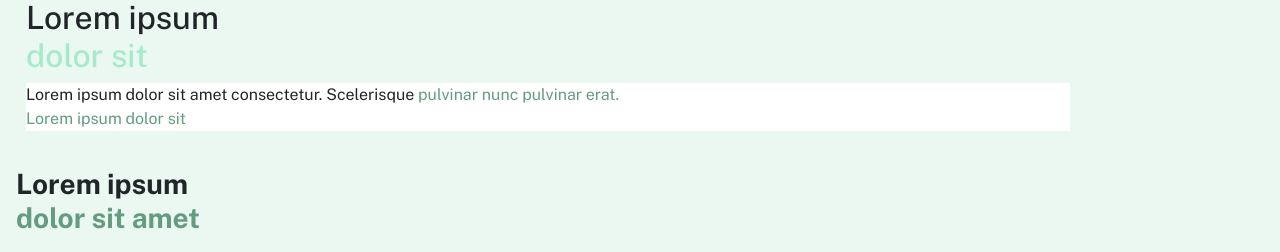
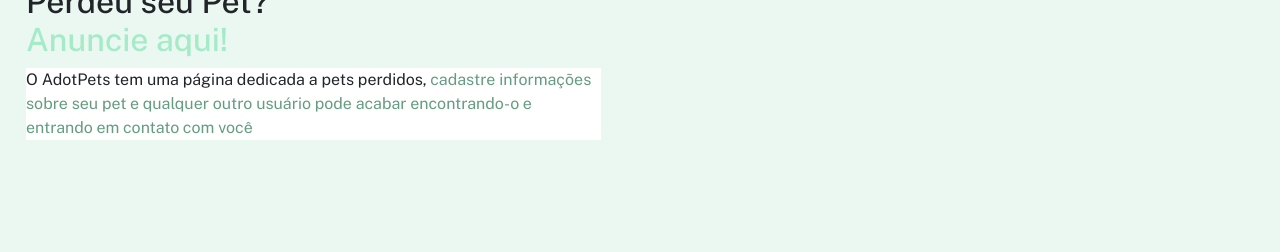
Before and after one commit to PedroLucasMoraisBorges/AdotPets, a Django app: page / in a window 1280 px wide. Shown: the part 2440-2692 px from the top of the page. Run offline with Django 4.2, Linux system fonts and the light colour scheme; some libraries are stand-ins or nearby versions.

Commit message:
landingPage

```diff
--- a/pages/views.py
+++ b/pages/views.py
@@ -47,6 +47,10 @@ class landingPage(View):
             return render(request, 'homeOficial.html')
         else:
             return redirecionar_usuario(request.user)
+    def post(self, request):
+        teste = request.POST.get('breed')
+        url = 'http://127.0.0.1:8000/home/?Search=' + teste
+        return redirect(url)
 
 
 class homePage(View):
--- a/static/css/homepage.css
+++ b/static/css/homepage.css
@@ -20,6 +20,10 @@ body {
 
 a {
     text-decoration: none;
+}
+
+p{
+    max-width: 575px;
 }
 
 @media only screen and (min-width: 1360px) {
--- a/store/views.py
+++ b/store/views.py
@@ -431,7 +431,10 @@ class VerCupom(View):
         totalValue = 0
 
         for item in pedidos:
-            totalValue += item.fk_product.value
+            print(totalValue)
+            totalValue += item.fk_product.value * item.ammount
+
+        print(totalValue)
 
         context = {
             'info' : getCompany(request.user),
--- a/templates/homeOficial.html
+++ b/templates/homeOficial.html
@@ -11,17 +11,14 @@
 <div>
     <div class="page-container">
         <header>
-
             <section class="header-section">
                 <img src="{% static 'imgs/coelho-home-page.svg' %}" alt="irregular ball" class="irregular-ball">
                 <div class="description-header-section">
-                    <h1>Lorem ipsum dolor sit.
+                    <h1>A melhor plataforma
                         <br>
-                        <span class="colorized-text-1">Nunc Vuputate Liberum.</span>
+                        <span class="colorized-text-1">voltada para pets</span>
                     </h1>
-                    <p>Horem ipsum dolor sit amet, consectetur adipiscing elit.
-                        <br>
-                        <span class="colorized-text-2">Lorem ipsum dolor sit amet.</span>
+                    <p>Venha fazer parte dos apaixonados por pets
                     </p>
                 </div>
             </section>
@@ -29,18 +26,26 @@
         <main>
             <div class="mid-form">
                 <div class="form-home-pg">
-                    <h2>Lorem ipsum dolor</h2>
-                    <div class="form-home-pg-pets">
-                        <p>Lorem ipsum dolor sit</p>
-                        <select name="" id="">
-                            <option value="Cachorro">Cachorro</option>
-                            <option value="Gato">Gato</option>
-                            <option value="William">William</option>
-                        </select>
+                    <h3>Busque por raça</h3>
+                    <form method="post" class="form-home-pg-pets">
+                        {%csrf_token%}
+                        <div class="text">
+                            <select name="breed" id="">
+                                <option value="Pug">Pug</option>
+                                <option value="Shih Tzu">Shih Tzu</option>
+                                <option value="Buldogue">Buldogue</option>
+                                <option value="Pastor Alemão">Pastor Alemão</option>
+                                <option value="Poodle">Poodle</option>
+                                <option value="Rottweiler">Rottweiler</option>
+                                <option value="Labrador">Labrador</option>
+                                <option value="Labrador">Labrador</option>
+                                <option value="Golden Retriever">Golden Retriever</option>
+                            </select>
+                        </div>
                         <div class="send-pet">
-                            <button>Lorem Ipsum</button>
+                            <button>Buscar</button>
                         </div>
-                    </div>
+                    </form>
                 </div>
             </div>
             <div class="mid-sections">
@@ -48,15 +53,12 @@
                     <div class="pg-post-1">
                         <img src="{% static 'imgs/cat-home-page.svg' %}" class="irregular-ball" alt="irregular ball">
                         <div class="description-mid-1">
-                            <h2>Lorem ipsum
+                            <h2>Busque por pets para adoção
                                 <br>
-                                <span class="colorized-text-1">dolor sit.</span>
+                                <span class="colorized-text-1"></span>
                             </h2>
-                            <p>Norem ipsum dolor amet, consectetur elit.
-
-                                <span class="colorized-text-2">Nunc vulputate libero et velinterdum,mattis.</span>
-                                <br>
-                                <span class="colorized-text-2">Nunc vulputate.</span>
+                            <p>Faça o contato com o dono pelo email
+                                <span class="colorized-text-2"> ou use o chat da plataforma</span>
                             </p>
                         </div>
                     </div>
@@ -65,58 +67,39 @@
                     <div class="pg-post-2">
                         <img src="{% static 'imgs/dog-home-page.svg' %}" alt="irregular ball" class="irregular-ball">
                         <div class="description-mid-2">
-                            <h2>Lorem ipsum
+                            <h2>Perdeu seu Pet?
                                 <br>
-                                <span class="colorized-text-1">dolor sit</span>
+                                <span class="colorized-text-1">Anuncie aqui!</span>
                             </h2>
-                            <p>Lorem ipsum dolor sit amet consectetur. Scelerisque
-                                <span class="colorized-text-2">pulvinar nunc pulvinar erat.</span>
-                                <br>
-                                <span class="colorized-text-2">Lorem ipsum dolor sit</span>
+                            <p>
+                                O AdotPets tem uma página dedicada a pets perdidos,
+                                <span class="colorized-text-2"> cadastre informações sobre seu pet e qualquer outro usuário pode acabar encontrando-o e entrando em contato com você</span>
                             </p>
                         </div>
                     </div>
-                    <section class="mid-2-1">
-                        <div class="description-mid-2-1">
-                            <h3>Lorem ipsum
-                                <br>
-                                <span class="colorized-text-2">dolor sit amet</span>
-                            </h3>
-                        </div>
+                    <section style="margin: 100px;" class="mid-2-1">
                         <div class="container-carrousel">
                             <img src="{% static 'imgs/woman-and-cat.svg' %}" alt="irregular ball"
                                 class="rectangle-stand">
                             <div class="information">
-                                <p>Lorem ipsum dolor sit amet consectetur. Maecenas nibh et tellus mattis ultricies.
-                                    Tincidunt odio risus magna leo leo. Volutpat quis tortor tempor cursus id ultrices.
-                                    At duis.</p>
-                                <p><strong>Lorem</strong></p>
-                                <p>Lorem</p>
-                                <div class="carrousel">
-                                    <ul class="carrousel-indicators">
-                                        <li class="carrousel-indicator"></li>
-                                        <li class="carrousel-indicator"></li>
-                                        <li class="carrousel-indicator indicator-active "></li>
-                                        <li class="carrousel-indicator"></li>
-                                        <li class="carrousel-indicator"></li>
-                                    </ul>
-                                </div>
+                                <h3>Confira abaixo algumas das vantagens de utilizar nossa plataforma:</h3>
+                                <p>Descontos exclusivos em várias lojas</p>
+                                <p>Chat com empresas e outros usuários</p>
                             </div>
                         </div>
-            </div>
-            </section>
+                    </section>
             </section>
             <section class="mid-3">
                 <div class="mid-3-1">
                     <img src="{% static 'imgs/geometryShapes_background.svg' %}" alt="background shapes"
                         class="background-shapes">
                     <div class="description-mid-3-1">
-                        <h3>Lorem ipsum aolor ait amet consectetur</h3>
-                        <button>Lorem Ipsum Dolor</button>
+                        <h3>Venha fazer parte do AdotPets</h3>
+                        <a href="{% url 'login' %}">Acessar</a>
                     </div>
                 </div>
             </section>
-    </div>
+        </div>
     </main>
 </div>
 
```
Also changed, not shown: other parts of static/css/homepage.css (+45 -21 lines), pages/utilits.py (+6 -6 lines), templates/loja/verCupom.html (+1 -8 lines).
